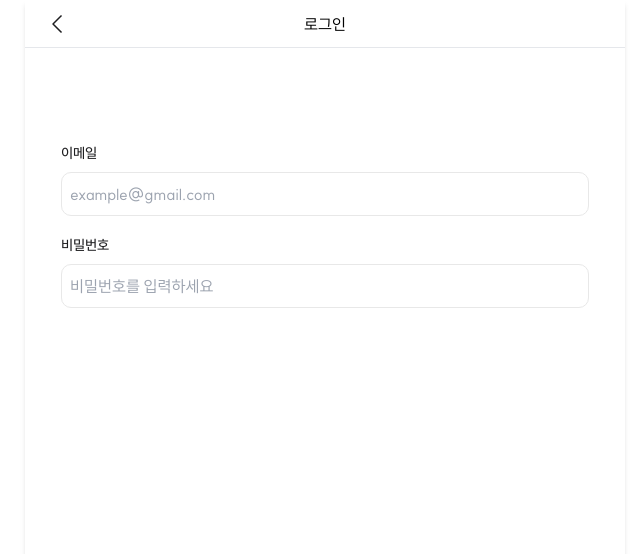
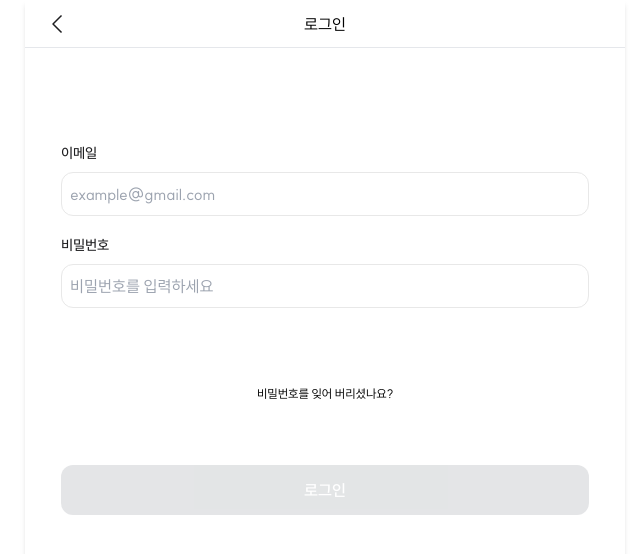
Before and after one commit to TEAM-EMOLE/EMORE-CLIENT, a React (Vite) app: page /login in a window 1280 px wide. Shown: the top 554 px of the page, without its empty margins (315-955 px from the left). Built offline with nearby package versions, Linux system fonts and the light colour scheme.

Commit message:
✨ Feat :  입력 버튼 클릭시 로그인 버튼 활성화

```diff
--- a/src/pages/Login/components/AuthInputComponent/AuthInputComponent.tsx
+++ b/src/pages/Login/components/AuthInputComponent/AuthInputComponent.tsx
@@ -6,6 +6,7 @@ interface AuthInputComponentProps {
   type?: string;
   value: string;
   onChange: (value: string) => void;
+  onFocus?: () => void;
 }
 
 const AuthInputComponent: React.FC<AuthInputComponentProps> = ({
@@ -14,6 +15,7 @@ const AuthInputComponent: React.FC<AuthInputComponentProps> = ({
   type = 'text',
   value,
   onChange,
+  onFocus,
 }) => {
   return (
     <div className="space-y-[8px] h-[92px]">
@@ -25,7 +27,8 @@ const AuthInputComponent: React.FC<AuthInputComponentProps> = ({
         placeholder={placeholder}
         value={value}
         onChange={(e) => onChange(e.target.value)}
-        className="w-full h-[44px] px-2 py-2 border border-Gray-200 rounded-[10px] text-Gray-800 focus:outline-none focus:border-Gray-500"
+        onFocus={onFocus}
+        className="w-full h-[44px] px-2 py-2 border border-Gray-200 rounded-[12px] text-Gray-800 focus:outline-none focus:border-Gray-500"
       />
     </div>
   );
--- a/src/pages/Login/hooks/useLoginForm.ts
+++ b/src/pages/Login/hooks/useLoginForm.ts
@@ -5,6 +5,7 @@ interface UseLoginFormReturn {
   password: string;
   handleEmailChange: (value: string) => void;
   handlePasswordChange: (value: string) => void;
+  handleSubmit: () => void;
 }
 
 export const useLoginForm = (): UseLoginFormReturn => {
@@ -19,10 +20,17 @@ export const useLoginForm = (): UseLoginFormReturn => {
     setPassword(value);
   };
 
+  const handleSubmit = () => {
+    // 로그인 처리 로직
+    console.log('로그인 시도:', { email, password });
+    // API 요청 등을 추가하여 실제 로그인 처리
+  };
+
   return {
     email,
     password,
     handleEmailChange,
     handlePasswordChange,
+    handleSubmit,
   };
 };
--- a/src/pages/Login/index.tsx
+++ b/src/pages/Login/index.tsx
@@ -1,7 +1,11 @@
 import Header from '../../commons/components/Header';
 import Container from '../../commons/components/layout/Container';
 import AuthInputComponent from './components/AuthInputComponent/AuthInputComponent';
+import Button from '../../commons/components/Button/index';
 import { useLoginForm } from './hooks/useLoginForm';
+import { useState } from 'react';
+
+const LoginButton = Button;
 
 export default function LoginPage() {
     const {
@@ -9,19 +13,28 @@ export default function LoginPage() {
       password,
       handleEmailChange,
       handlePasswordChange,
+      handleSubmit, // 로그인 제출 핸들러
     } = useLoginForm();
+
+    const [isFormClicked, setFormClicked] = useState(false); // 폼 클릭 상태
+
+    // 폼이 클릭되었을 때 상태 업데이트
+    const handleFocus = () => {
+      setFormClicked(true); // 폼 중 하나라도 클릭되면 버튼 활성화
+    };
 
     return (
       <>
         <Header title="로그인" isBack />
         <Container>
-          <div className="mt-[60px] p-4 overflow-y-auto">
+          <div className="mt-[60px] p-4 overflow-y-auto ">
             <AuthInputComponent
               label="이메일"
               placeholder="example@gmail.com"
               type="email"
               value={email}
               onChange={handleEmailChange}
+              onFocus={handleFocus}
             />
             <AuthInputComponent
               label="비밀번호"
@@ -29,7 +42,25 @@ export default function LoginPage() {
               type="password"
               value={password}
               onChange={handlePasswordChange}
+              onFocus={handleFocus}
             />
+          </div>
+
+          <div className="mt-[30px] p-4 text-center">
+            <p className="font-suit text-12 font-normal leading-[16.8px] tracking-[-0.01em]">
+              비밀번호를 잊어 버리셨나요?
+            </p>
+          </div>
+
+          <div className="mt-[30px] p-4">
+          <LoginButton
+            onClick={handleSubmit}
+            disabled={!isFormClicked} // 폼이 클릭되었을 때만 활성화
+            className={`h-[50px] p-[15px_120px] gap-[10px] rounded-[12px]
+              ${!isFormClicked ? 'bg-[#E8E8E8] opacity-50' : 'bg-[#1E1E20] text-white'}`}
+          >
+            로그인
+          </LoginButton>
           </div>
         </Container>
       </>
```
